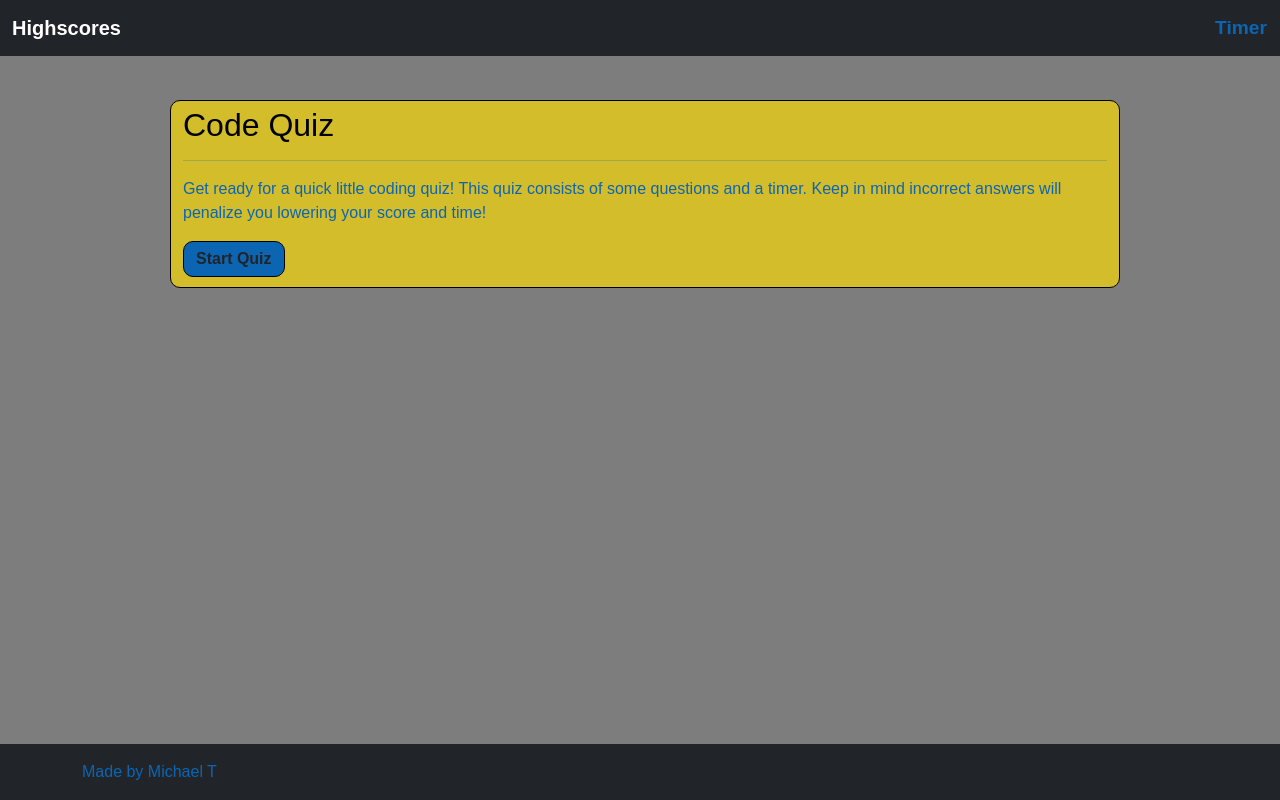
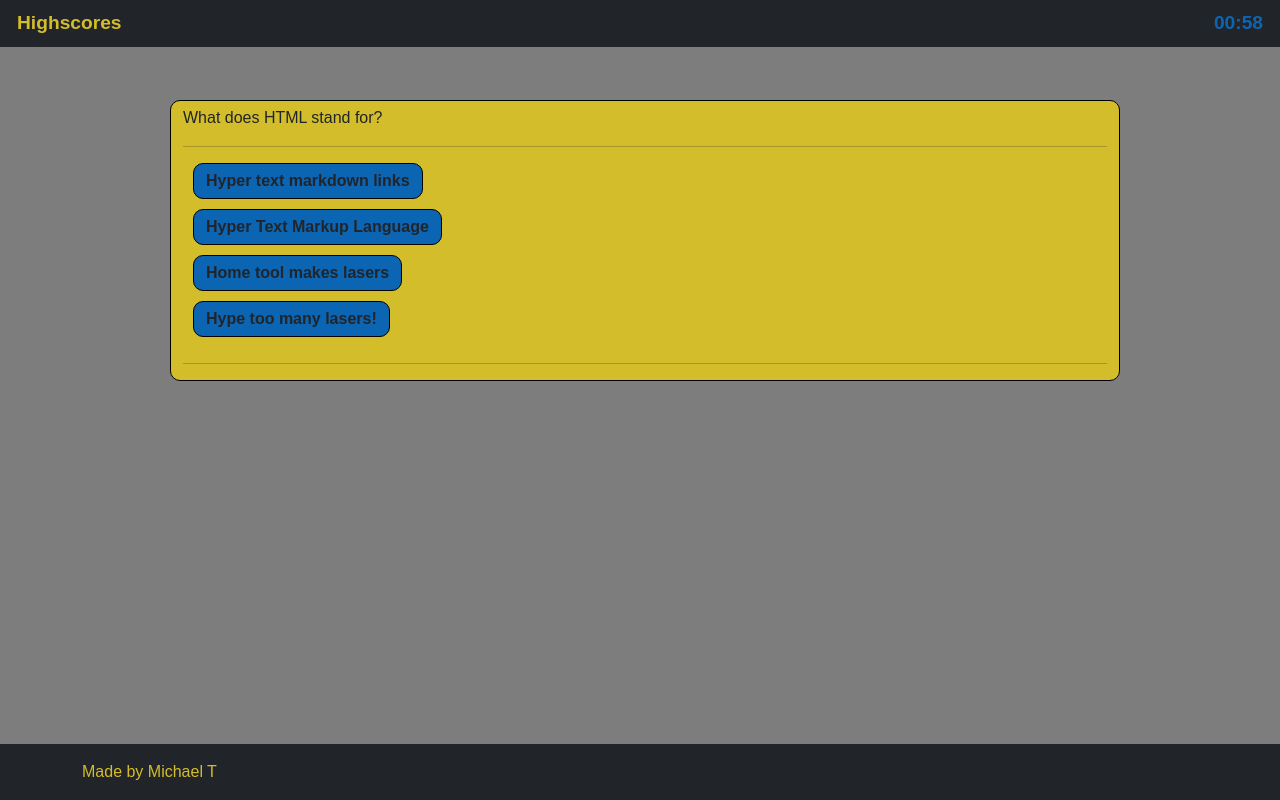
Before and after one commit to Tydomx/Code_Quiz, a plain HTML site: page index.html in a window 1280 px wide. Both pictures are taken after a click on the button "Start Quiz". Drawn offline with nearby package versions, Linux system fonts and the light colour scheme.

Commit message:
fixed timer not working and made code more dry

```diff
--- a/assets/css/style.css
+++ b/assets/css/style.css
@@ -1,15 +1,19 @@
 * {
     font-family: 'Source Code Pro', sans-serif;
-    color:rgb(12, 101, 179);
+    --primary-color:rgb(12, 101, 179);
+    --secondary-color: rgb(212, 189, 42);
+    --tertiary-color: rgb(125, 125, 125);
+    --black: #000;
 }
 
 h2 {
-    color: #000;
+    color: var(--black);
+    font-weight: bold;
 }
 
 /* body */
 body {
-    background-color: rgb(125, 125, 125);
+    background-color: var(--tertiary-color);
 }
 
 .navbar {
@@ -18,12 +22,18 @@ body {
 
 .timer {
     padding: 1px;
+    padding-right: 5px;
     font-weight: bold;
     font-size: 1.2rem;
+    color: var(--primary-color);
 }
 
 .highScore-link {
     font-weight: bold;
+    font-size: 1.2rem;
+    padding: 1px;
+    padding-left: 5px;
+    color: var(--secondary-color);
 }
 
 
@@ -31,10 +41,10 @@ body {
 .quiz-box {
     margin: 100px;
     margin-right: 50px;
-    background-color: rgb(212, 189, 42);
-    box-shadow: 5px gray;
+    background-color: var(--secondary-color);
+    box-shadow: 5px var(--tertiary-color);
     border-radius: 10px;
-    border: 1px solid #000;
+    border: 1px solid var(--black);
 }
 
 .quiz-box h2 {
@@ -48,10 +58,10 @@ body {
 /* start quiz button */
 .btn {
     font-weight: bold;
-    background-color: rgb(12, 101, 179);
+    background-color: var(--primary-color);
     display: inline-block;
     margin-bottom: 10px;
-    border: 1px solid #020202;
+    border: 1px solid var(--black);
     border-radius: 10px;
     font-size: 1rem;
     line-height: 22px;
@@ -59,7 +69,7 @@ body {
 
 .btn:hover {
     background-color: green;
-    color: #000;
+    color: var(--black);
 }
 
 .btn:active {
@@ -86,4 +96,5 @@ li {
 footer {
     position: fixed;
     bottom: 0;
+    color: var(--secondary-color);
 }
--- a/assets/js/quiz.js
+++ b/assets/js/quiz.js
@@ -2,16 +2,16 @@
 var score = 0;
 var questionIndex = 0;
 
-// html DOM elements
+// DOM elements
 var questionsDiv = document.querySelector("#questionsDiv");
 var wrapper = document.querySelector("#wrapper");
-var highscoreLink = document.querySelector(".highscore-link")
+var highscoreLink = document.querySelector(".highScore-link")
 var playAgainLink = document.querySelector("#goBack")
 var clearLink = document.querySelector("#reset");
 var questionContainer = document.querySelector(".question-container");
 var highscoreContainer = document.querySelector(".highScore-container");
 
-//variables for the timer
+// variables for the timer
 var timerEl = document.querySelector("#start");
 var currentTime = document.querySelector("#currentTime");
 var ulCreate = document.createElement("ul");
@@ -20,8 +20,8 @@ var holdInterval = 0;
 var penalty = 5;
 
 
-// displays timer and starts it when timer hits 0 gameOver function will be called
-timer.addEventListener("click", function () {
+// displays timer and starts whenever 'start quiz' button is pressed. whenever timer hits 0 gameOver function will be called
+timerEl.addEventListener("click", function () {
     if (holdInterval === 0) {
         holdInterval = setInterval(function () {
             secondsLeft--;
@@ -126,27 +126,27 @@ compare = (event) => {
 };
 
 // appends game over page
-function gameOver() {
+gameOver = () => {
     questionsDiv.innerHTML = "";
     currentTime.innerHTML = "";
 
-    // heading:
+    // heading "Game Over!"
     var createH1 = document.createElement("h1");
     createH1.setAttribute("id", "createH1");
     createH1.textContent = "Game Over!";
     questionsDiv.appendChild(createH1);
 
-    // paragraph:
+    // paragraph
     var createP = document.createElement("p");
     createP.setAttribute("id", "createP");
     questionsDiv.appendChild(createP);
 
     // calculates time remaining and replaces it with score
     if (secondsLeft >= 0) {
-        var timeRemaining = secondsLeft;
+        var timeLeft = secondsLeft;
         var createP2 = document.createElement("p");
         clearInterval(holdInterval);
-        createP.textContent = "Your final score is: " + timeRemaining;
+        createP.textContent = "Your final score is: " + timeLeft;
         questionsDiv.appendChild(createP2);
     };
 
@@ -179,7 +179,7 @@ function gameOver() {
         } else {
             var finalScore = {
                 initials: initials,
-                score: timeRemaining
+                score: timeLeft
             }
             console.log(finalScore);
             var allScores = localStorage.getItem("allScores");
```
